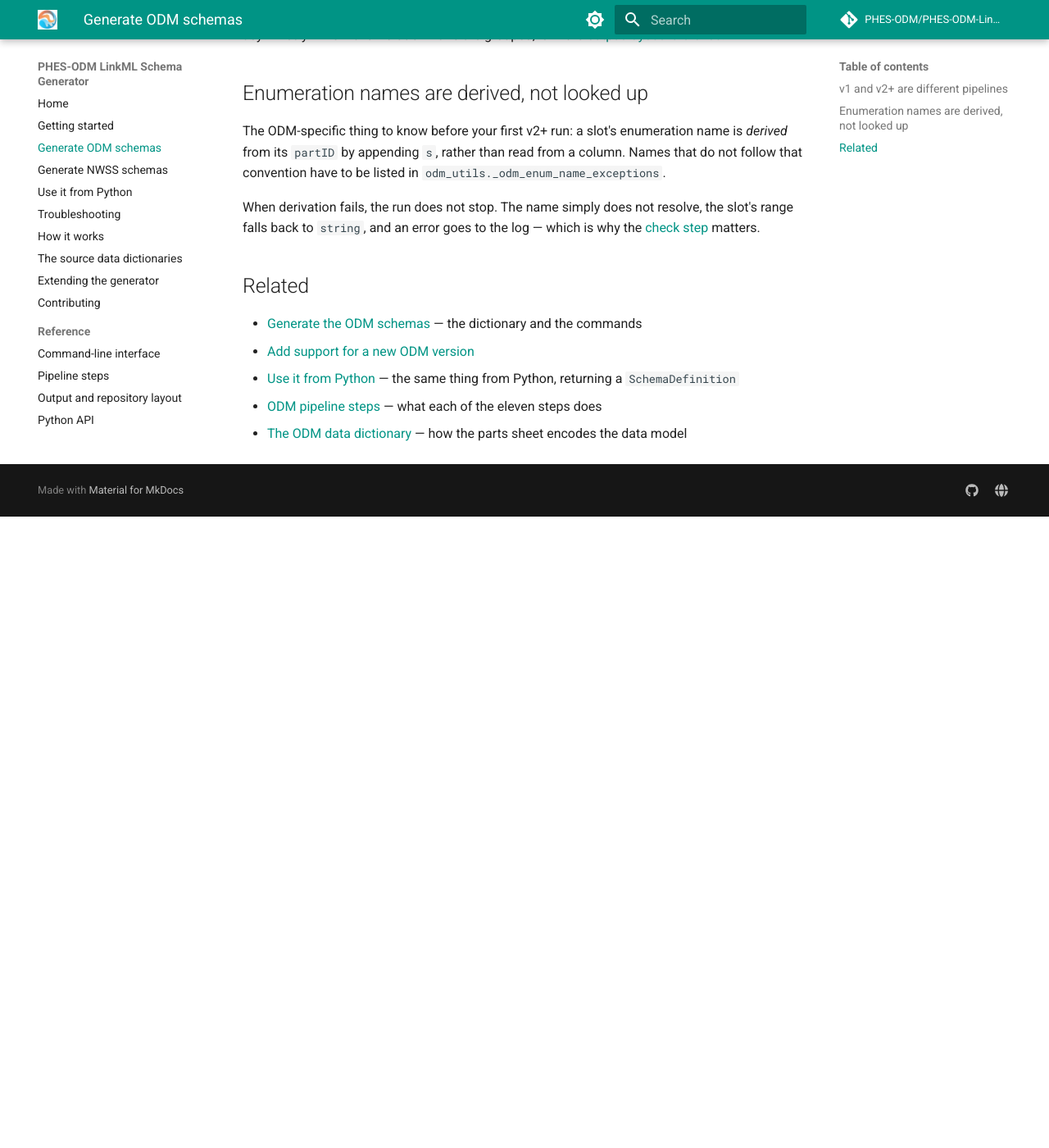
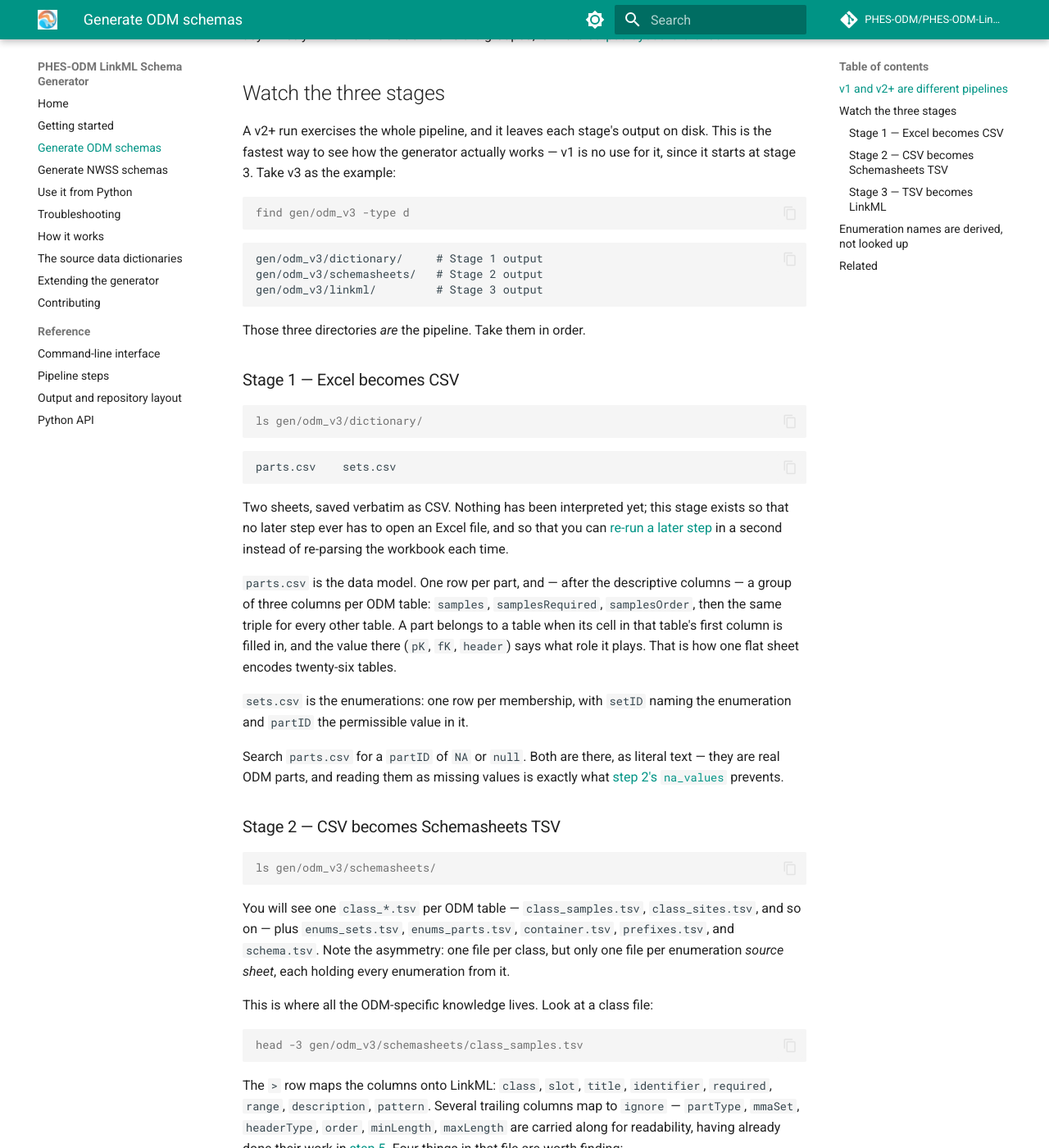
Before and after one commit to PHES-ODM/PHES-ODM-LinkMLGenerator, an MkDocs documentation site: the page built from docs/odm-schemas.md, in a window 1280 px wide and 1400 px high, scrolled down 788 px. Shown: the whole window at 82% size. Built offline with MkDocs 1.6.1 and Material for MkDocs 9.7.7, drawn with Linux system fonts in a browser that asks for light colours; comment, search, counter and statistics services are not loaded; before the commit the page ends 1418 px from its top, so only the background shows below that; some of the changed text lies outside the part shown.

Commit message:
Added "Watch the three stages" section (step-by-step look at the files generated by ODM v3)

````diff
--- a/docs/odm-schemas.md
+++ b/docs/odm-schemas.md
@@ -30,6 +30,111 @@ The full v2+ output layout, including the asymmetry in how enumeration TSVs are
 grouped, is in the
 [output layout reference](reference/layouts.md#odm-v2).
 
+## Watch the three stages
+
+A v2+ run exercises the whole pipeline, and it leaves each stage's output on
+disk. This is the fastest way to see how the generator actually works — v1 is no
+use for it, since it starts at stage 3. Take v3 as the example:
+
+```console
+find gen/odm_v3 -type d
+```
+
+```text
+gen/odm_v3/dictionary/     # Stage 1 output
+gen/odm_v3/schemasheets/   # Stage 2 output
+gen/odm_v3/linkml/         # Stage 3 output
+```
+
+Those three directories *are* the pipeline. Take them in order.
+
+### Stage 1 — Excel becomes CSV
+
+```console
+ls gen/odm_v3/dictionary/
+```
+
+```text
+parts.csv    sets.csv
+```
+
+Two sheets, saved verbatim as CSV. Nothing has been interpreted yet; this stage
+exists so that no later step ever has to open an Excel file, and so that you can
+[re-run a later step](python-api.md#re-run-a-single-step) in a second instead of
+re-parsing the workbook each time.
+
+`parts.csv` is the data model. One row per part, and — after the descriptive
+columns — a group of three columns per ODM table: `samples`, `samplesRequired`,
+`samplesOrder`, then the same triple for every other table. A part belongs to a
+table when its cell in that table's first column is filled in, and the value
+there (`pK`, `fK`, `header`) says what role it plays. That is how one flat sheet
+encodes twenty-six tables.
+
+`sets.csv` is the enumerations: one row per membership, with `setID` naming the
+enumeration and `partID` the permissible value in it.
+
+Search `parts.csv` for a `partID` of `NA` or `null`. Both are there, as literal
+text — they are real ODM parts, and reading them as missing values is exactly
+what [step 2's `na_values`](reference/pipeline-steps.md#odm-2-extract-the-excel-sheets-to-csv)
+prevents.
+
+### Stage 2 — CSV becomes Schemasheets TSV
+
+```console
+ls gen/odm_v3/schemasheets/
+```
+
+You will see one `class_*.tsv` per ODM table — `class_samples.tsv`,
+`class_sites.tsv`, and so on — plus `enums_sets.tsv`, `enums_parts.tsv`,
+`container.tsv`, `prefixes.tsv`, and `schema.tsv`. Note the asymmetry: one file
+per class, but only one file per enumeration *source sheet*, each holding every
+enumeration from it.
+
+This is where all the ODM-specific knowledge lives. Look at a class file:
+
+```console
+head -3 gen/odm_v3/schemasheets/class_samples.tsv
+```
+
+The `>` row maps the columns onto LinkML: `class`, `slot`, `title`,
+`identifier`, `required`, `range`, `description`, `pattern`. Several trailing
+columns map to `ignore` — `partType`, `mmaSet`, `headerType`, `order`,
+`minLength`, `maxLength` are carried along for readability, having already done
+their work in [step 5](reference/pipeline-steps.md#odm-5-extract-one-schemasheet-per-class).
+Four things in that file are worth finding:
+
+- `protocolID` has a `range` of `protocols` — a foreign key resolved to the
+  class it points at, not to a data type.
+- `purpose` has a `range` of `purposeSet` — a categorical resolved to an
+  enumeration name. That name is *derived*, which is what the next section is
+  about.
+- `sampleID` has a `pattern` of `^.{0,30}$`, built from the part's `minLength`
+  and `maxLength`, because LinkML has no string-length constraint.
+- The final row has an empty `slot` cell. It carries the table's own title and
+  description rather than a slot's.
+
+### Stage 3 — TSV becomes LinkML
+
+```console
+less gen/odm_v3/linkml/odm_v3.yaml
+```
+
+Schemasheets reads *every* `.tsv` in the directory and merges them into this one
+file — roughly twenty thousand lines for v3.
+
+One thing in it came from no TSV at all:
+
+```console
+grep -A3 "any_of" gen/odm_v3/linkml/odm_v3.yaml | head -8
+```
+
+A slot written as `any_of: [string, genMissingnessSet]` had a plain `string`
+range in stage 2 (just `string`). The second range (`genMissingnessSet`) was
+added afterwards, straight onto the `SchemaDefinition`, by [step
+10](reference/pipeline-steps.md#odm-10-add-the-missingness-sets) — the parts
+sheet records it in a `missingnessSet` column that no Schemasheets column can
+express.
+
 ## Enumeration names are derived, not looked up
 
 The ODM-specific thing to know before your first v2+ run: a slot's enumeration
````
